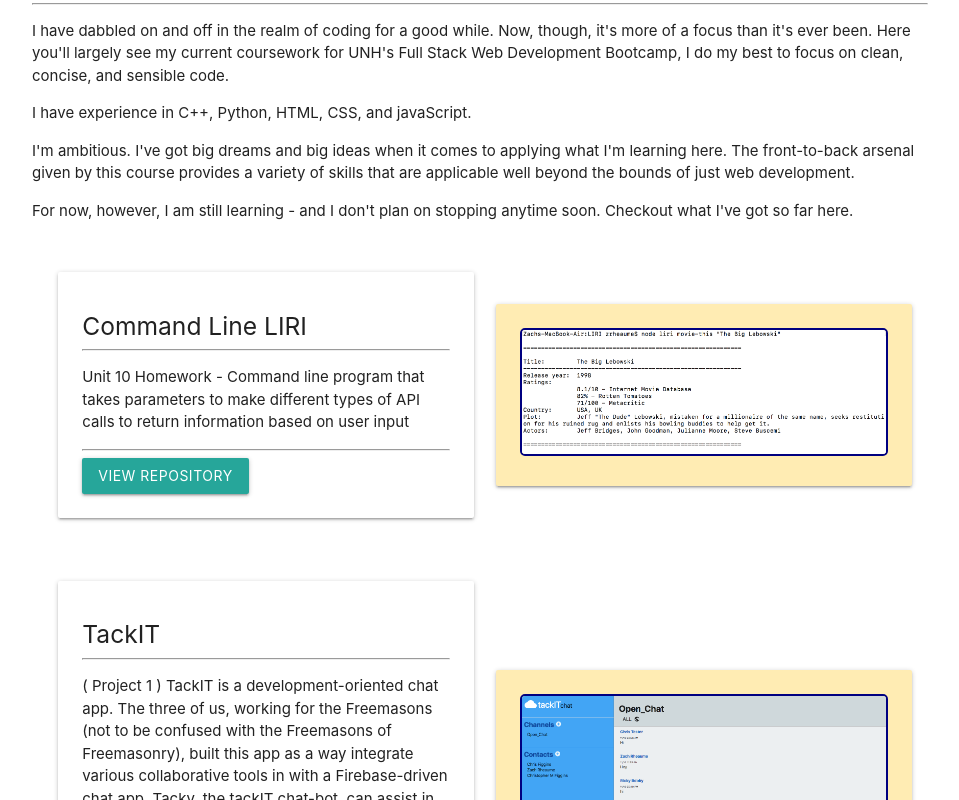
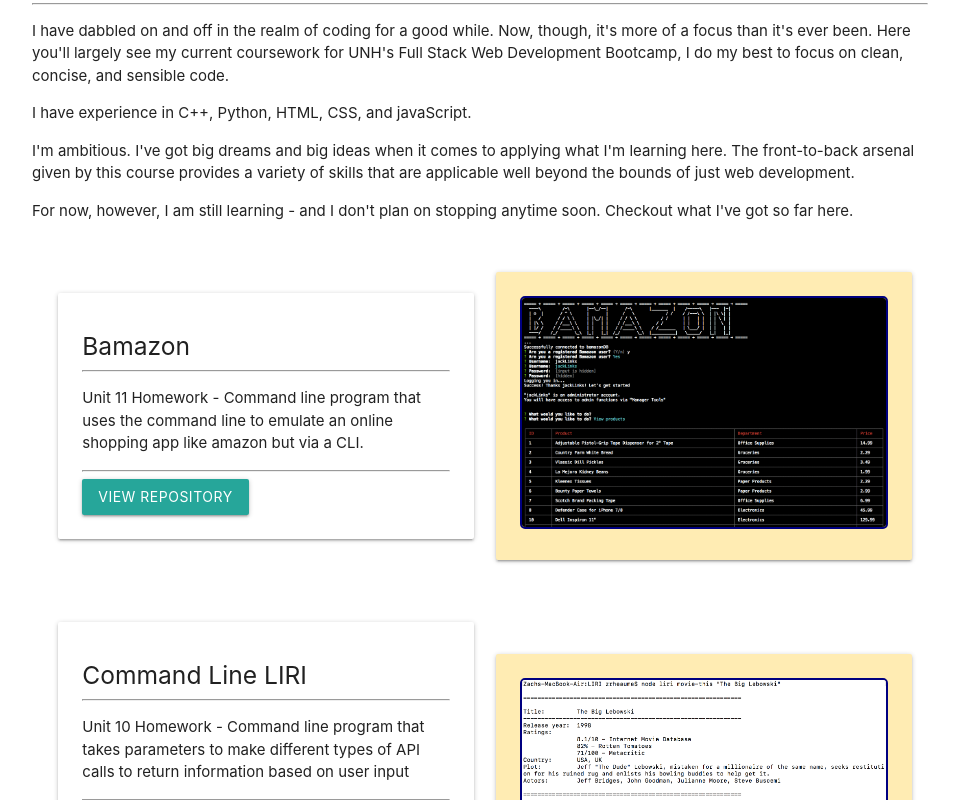
Before and after one commit to zrheaume/zrheaume.github.io, a plain HTML site: page index.html in a window 1280 px wide. Shown: the part 564-1364 px from the top of the page, without its empty margins (160-1119 px from the left). Drawn offline with Linux system fonts and the light colour scheme.

Commit message:
Added link to unit 11 homework

```diff
--- a/index.html
+++ b/index.html
@@ -53,6 +53,36 @@
                     I've got so far here.
                 </p>
                 <br>
+
+                <div class='link-custom'>
+                    <div class="row valign-wrapper">
+                        <div class='col s12 l6'>
+                            <div class='card-panel'>
+                                <div class='link-custom-header'>
+                                    <h5 class='link-custom-title'> Bamazon </h5>
+                                    <hr>
+                                </div>
+                                <div class='link-custom-body'>
+                                    <p class='link-custom-desc'>
+                                        Unit 11 Homework - Command line program that uses the command line to emulate an
+                                        online shopping app like amazon but via a CLI.
+                                    </p>
+                                    <hr>
+                                </div>
+                                <div>
+                                    <a class='btn btn-outline-info' href='https://github.com/zrheaume/Bamazon'>
+                                        View
+                                        Repository </a>
+                                </div>
+                            </div>
+                        </div>
+                        <div class='col l6 center-align'>
+                            <div class='card-panel amber lighten-4'>
+                                <img class='link-custom-img' src='assets/images/codeThumbs/bamazonThumb.png'>
+                            </div>
+                        </div>
+                    </div>
+                </div>
 
                 <div class='link-custom'>
                     <div class="row valign-wrapper">
```
Also changed, not shown: assets/images/codeThumbs/bamazonThumb.png (added).
